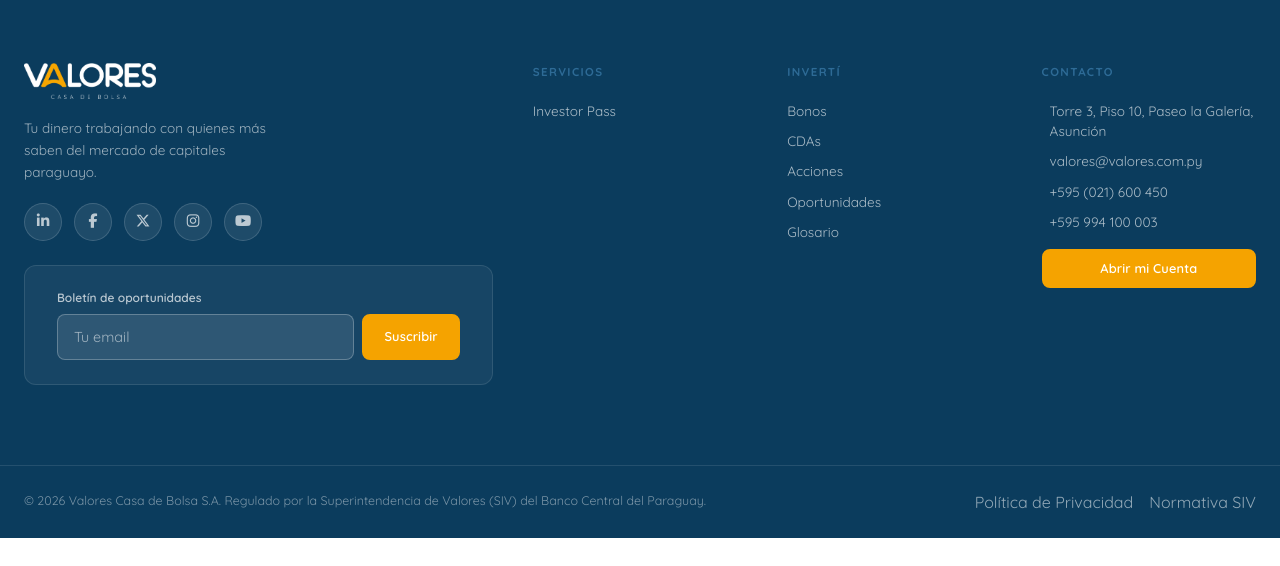
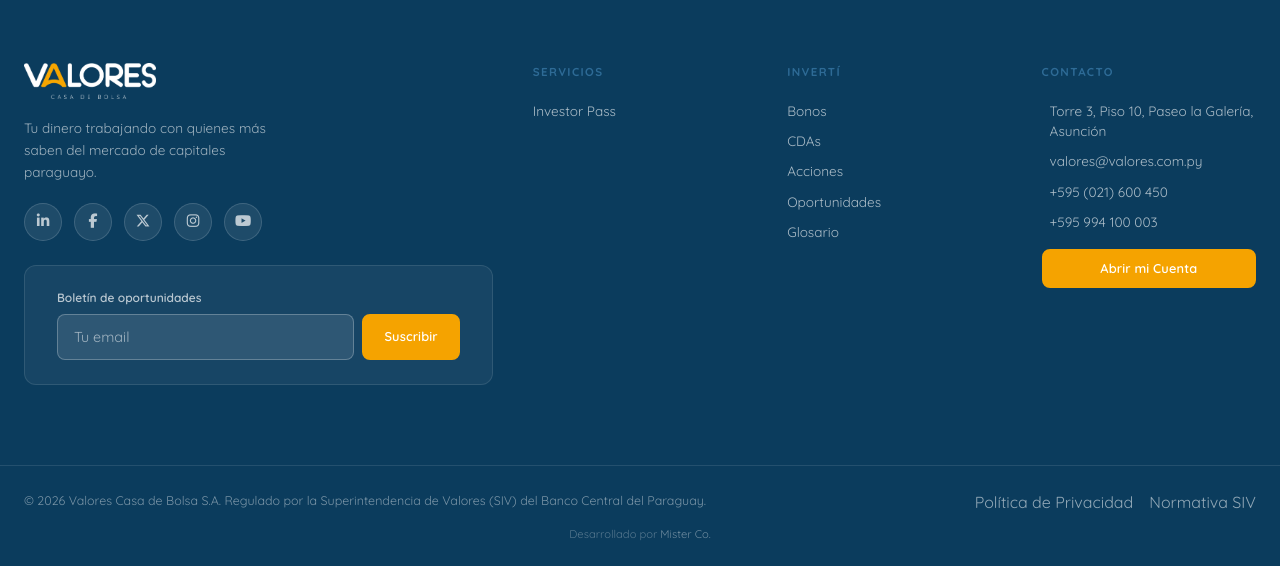
Before and after one commit to keuch2/valores, a PHP site: page /valores-app/investor-pass in a window 1280 px wide. Shown: the part 4950-5516 px from the top of the page. Before the commit the page ends 5488 px from the top, so only its background shows below. Run offline with PHP 8.4, Linux system fonts and the light colour scheme; data that the repository does not hold is empty; some libraries are stand-ins or nearby versions.

Commit message:
Footer: crédito discreto "Desarrollado por Mister Co."
- Línea centrada bajo el copyright, con link a mister.com.py en pestaña
  nueva, en tipografía más chica y tenue que el resto del pie.
- Se sube la versión de styles.css para invalidar la caché del navegador.

Co-Authored-By: Claude Opus 5.5 <noreply@anthropic.com>

```diff
--- a/assets/css/styles.css
+++ b/assets/css/styles.css
@@ -1212,6 +1212,15 @@ ul { list-style: none; }
 
 .footer-bottom a:hover { color: var(--color-celeste); }
 
+/* Crédito de desarrollo: discreto, debajo del copyright */
+.footer-bottom .footer-credito {
+  margin-top: 0.75rem;
+  text-align: center;
+  font-size: 0.7rem;
+  color: rgba(255,255,255,0.3);
+}
+.footer-bottom .footer-credito a { color: rgba(255,255,255,0.4); }
+
 /* Social icons */
 .social-links {
   display: flex;
--- a/includes/views/public/_footer.php
+++ b/includes/views/public/_footer.php
@@ -71,6 +71,9 @@ $waNum = preg_replace('/[^0-9]/', '', $sitio['contacto_whatsapp']);
         <a href="https://www.bcp.gov.py/web/institucional/marco-normativo-siv" target="_blank" rel="noopener">Normativa SIV</a>
       </div>
     </div>
+    <div class="container">
+      <p class="footer-credito">Desarrollado por <a href="https://www.mister.com.py" target="_blank" rel="noopener">Mister Co.</a></p>
+    </div>
   </div>
 </footer>
 
--- a/includes/views/public/_header.php
+++ b/includes/views/public/_header.php
@@ -20,7 +20,7 @@ if ($favicon !== ''): ?>
   <link rel="apple-touch-icon" href="<?= e($favicon) ?>"/>
 <?php endif; ?>
   <script src="https://cdn.tailwindcss.com"></script>
-  <link rel="stylesheet" href="<?= e(url('assets/css/styles.css')) ?>?v=20260828c"/>
+  <link rel="stylesheet" href="<?= e(url('assets/css/styles.css')) ?>?v=20261009"/>
   <link rel="stylesheet" href="https://cdnjs.cloudflare.com/ajax/libs/font-awesome/6.5.2/css/all.min.css" referrerpolicy="no-referrer"/>
   <script>
     tailwind.config = {
```
